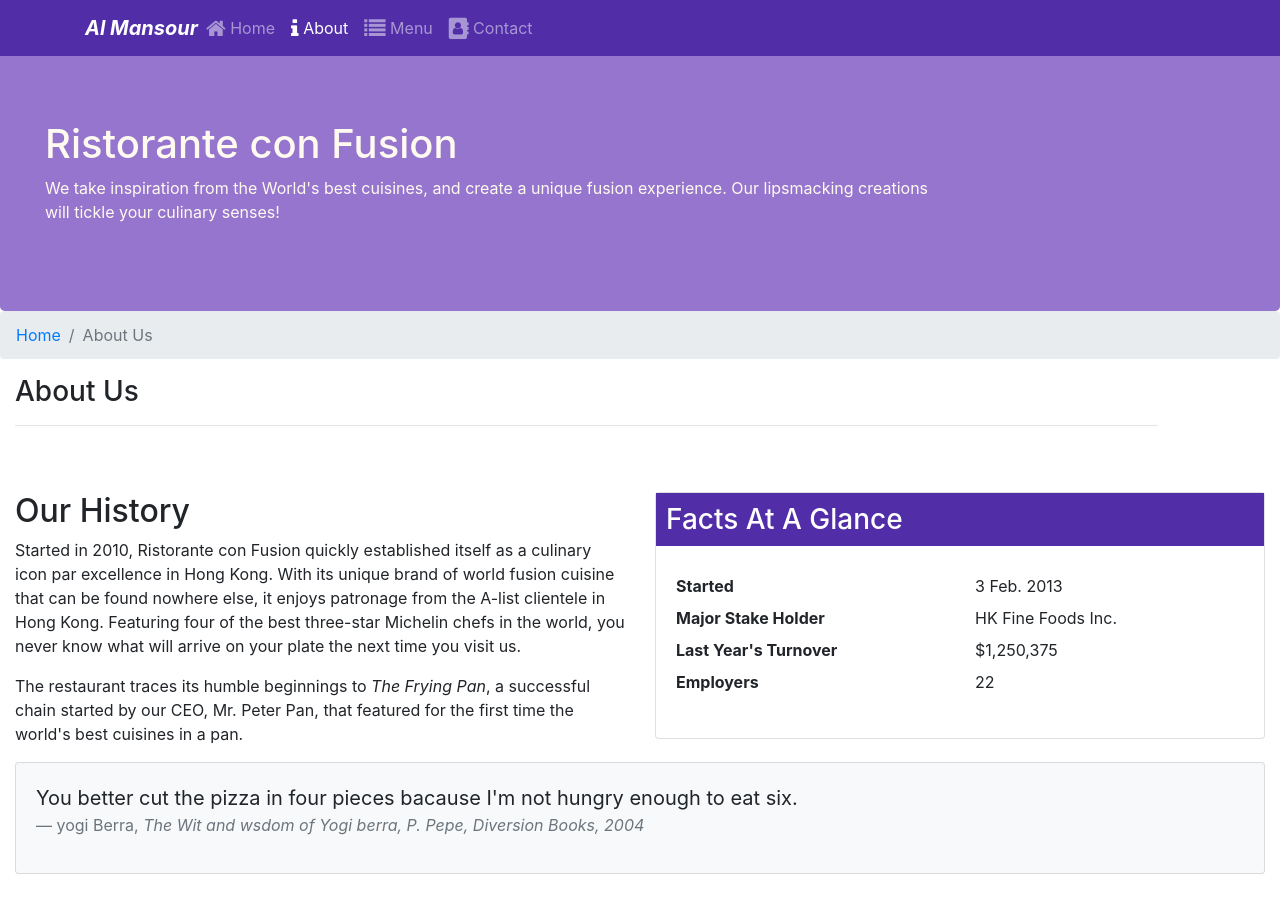
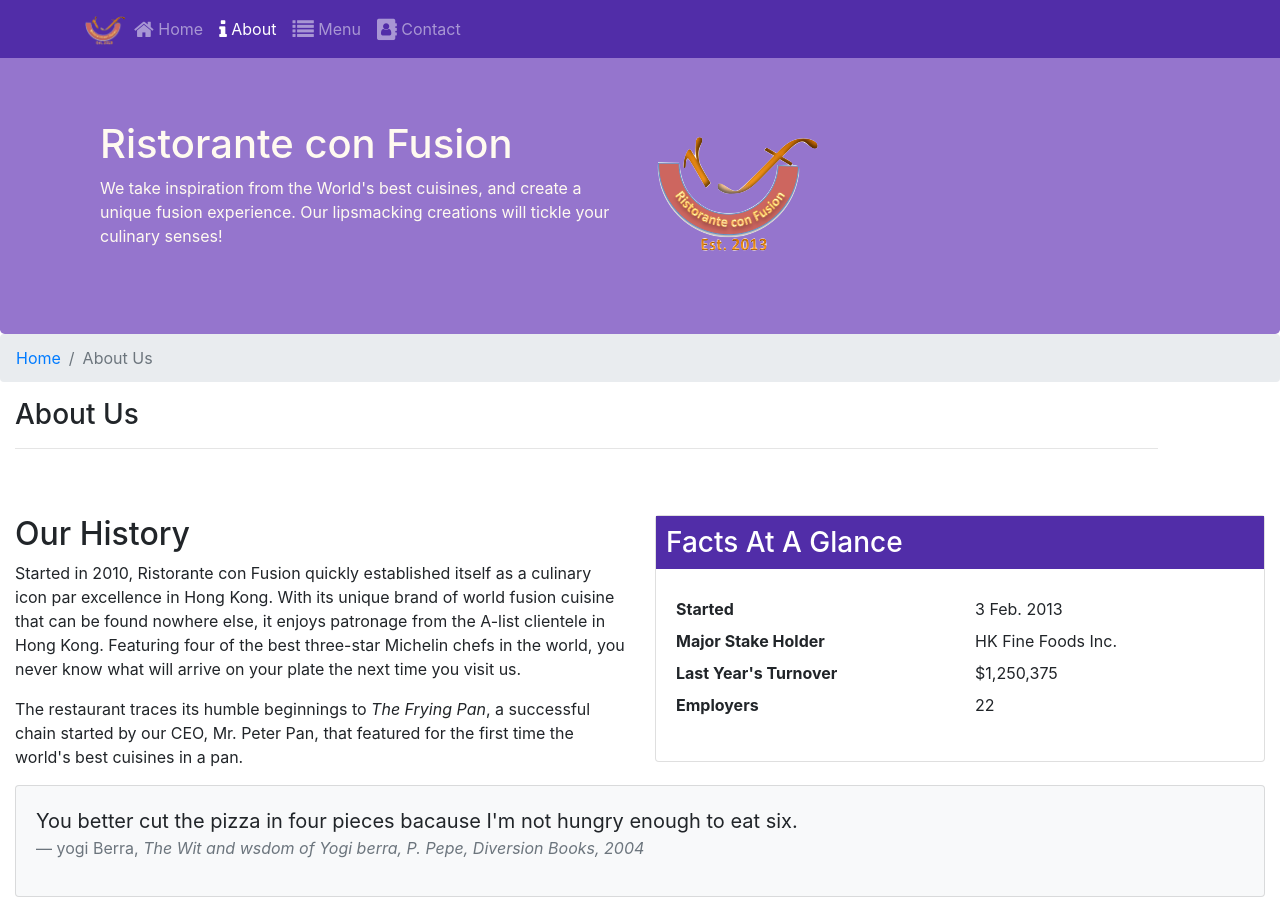
Before and after one commit to ziad-ma/Bootstrap-setup, a website: page aboutus.html in a window 1280 px wide. Shown: the top 897 px of the page. Drawn offline with nearby package versions, Linux system fonts and the light colour scheme.

```diff
--- a/aboutus.html
+++ b/aboutus.html
@@ -20,7 +20,7 @@
             <button class="navbar-toggler" type="button" data-toggle="collapse" data-target="#Navbar">
                 <span class="navbar-toggler-icon"></span>
             </button>
-            <a class="navbar-brand mr-auto" href="./index.html"><span class="logo">Al Mansour</span></a>
+            <a class="navbar-brand mr-auto" href="./index.html"><span class="logo"><img src="img/logo.png" height="30" width="41"></span></a>
             <div class="collapse navbar-collapse" id="Navbar">
                 <ul class="navbar-nav mr-auto">
                         <li class="nav-item "><a class="nav-link" href="./index.html"><span class="fa fa-home fa-lg"></span> Home</a></li>
@@ -33,13 +33,14 @@
     </nav>
 
     <header class="jumbotron">
-        <div>
-            <div class="row-header">
-                <div class="col-12 col-sm-9">
+        <div class="container">
+            <div class="row row-header">
+                <div class="col-12 col-sm-6">
                     <h1>Ristorante con Fusion</h1>
                     <p>We take inspiration from the World's best cuisines, and create a unique fusion experience. Our lipsmacking creations will tickle your culinary senses!</p>
                 </div>
-                <div class="col-12 col-sm">
+                <div class="col-12 col-sm align-self-center">
+                    <img src="img/logo.png" class="img-fluid">
                 </div>
             </div>
         </div>
```
Also changed, not shown: contactus.html (+3 -2 lines), index.html (+20 -8 lines), img/alberto.png (added), img/buffet.png (added), img/logo.png (added), img/uthappizza.png (added), 1 other file.
